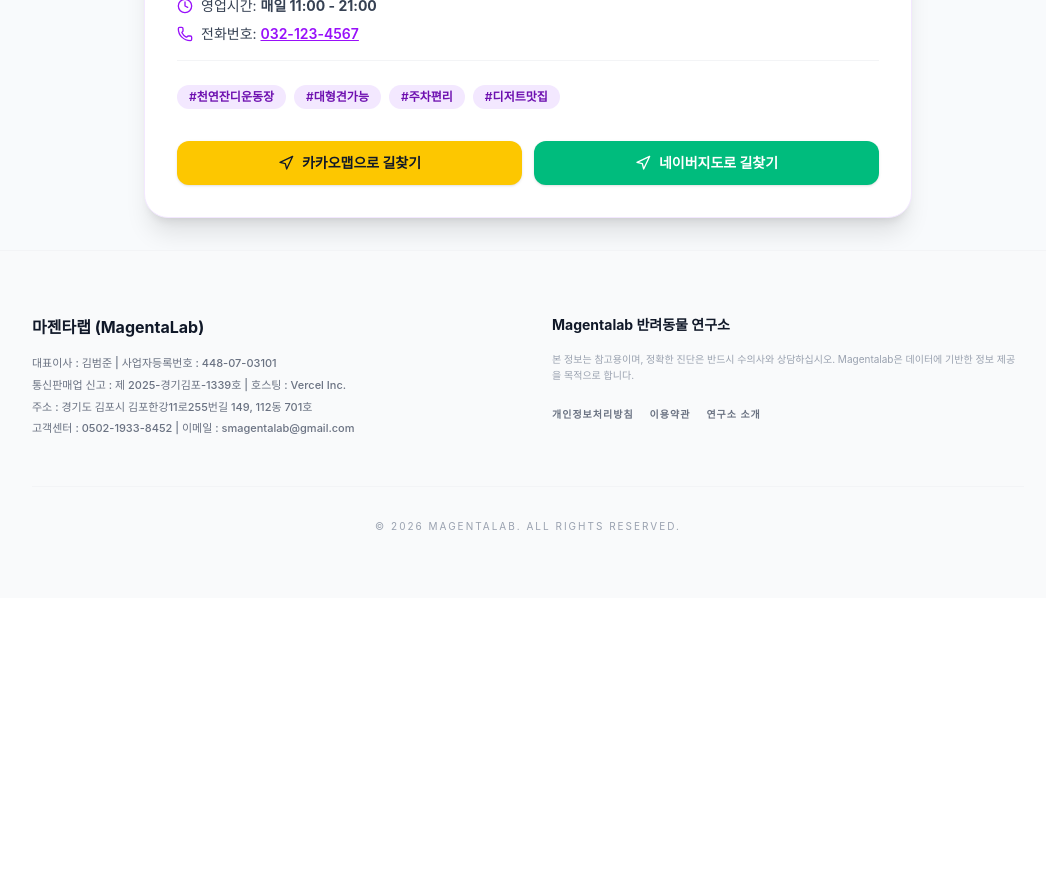
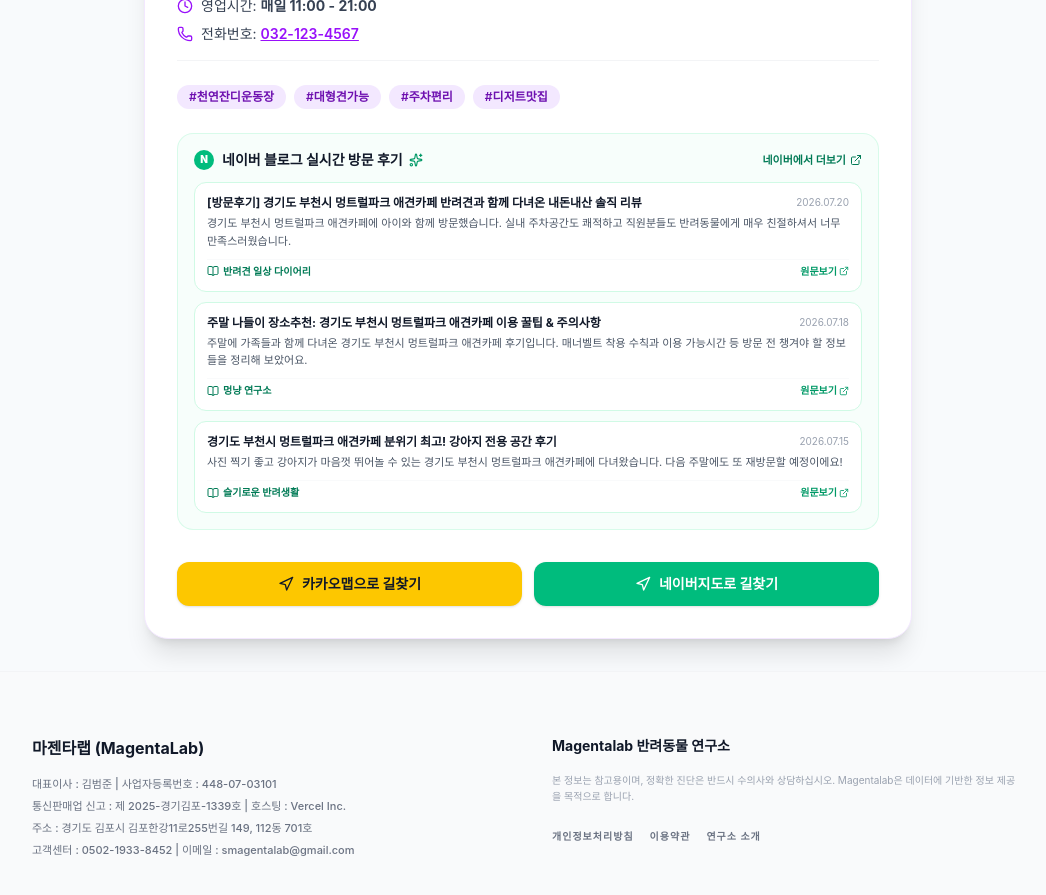
Before and after one commit to drivehihi-ctrl/magentalab-blog, a Next.js app: page /map/place/poi-1 in a window 1280 px wide. Shown: the part 920-1815 px from the top of the page, without its empty margins (112-1158 px from the left). Before the commit the page ends 1518 px from the top, so only its background shows below. Built offline with nearby package versions, Linux system fonts and the light colour scheme; no server answers; a web font is replaced by a local one.

Commit message:
feat: Integrate real-time Naver Blog reviews section in place detail drawer and page

```diff
--- /dev/null
+++ b/app/api/map/blog-reviews/route.ts
@@ -0,0 +1,116 @@
+import { NextRequest, NextResponse } from 'next/server';
+
+const NAVER_CLIENT_ID = process.env.NAVER_CLIENT_ID || '';
+const NAVER_CLIENT_SECRET = process.env.NAVER_CLIENT_SECRET || '';
+
+function cleanHtml(text: string): string {
+  if (!text) return '';
+  return text
+    .replace(/<[^>]*>?/gm, '')
+    .replace(/&quot;/g, '"')
+    .replace(/&amp;/g, '&')
+    .replace(/&lt;/g, '<')
+    .replace(/&gt;/g, '>')
+    .replace(/&#39;/g, "'");
+}
+
+function formatDate(dateStr: string): string {
+  if (!dateStr || dateStr.length !== 8) return dateStr || '';
+  const yyyy = dateStr.substring(0, 4);
+  const mm = dateStr.substring(4, 6);
+  const dd = dateStr.substring(6, 8);
+  return `${yyyy}.${mm}.${dd}`;
+}
+
+export async function GET(request: NextRequest) {
+  const { searchParams } = new URL(request.url);
+  const query = searchParams.get('query') || searchParams.get('q') || '';
+
+  if (!query.trim()) {
+    return NextResponse.json(
+      { success: false, error: 'Query parameter is required' },
+      { status: 400 }
+    );
+  }
+
+  const cleanQuery = query.trim();
+
+  try {
+    // If Naver Client ID & Secret are available in env
+    if (NAVER_CLIENT_ID && NAVER_CLIENT_SECRET) {
+      const naverUrl = `https://openapi.naver.com/v1/search/blog.json?query=${encodeURIComponent(cleanQuery)}&display=5&sort=sim`;
+
+      const response = await fetch(naverUrl, {
+        headers: {
+          'X-Naver-Client-Id': NAVER_CLIENT_ID,
+          'X-Naver-Client-Secret': NAVER_CLIENT_SECRET,
+        },
+        next: { revalidate: 3600 },
+      });
+
+      if (response.ok) {
+        const data = await response.json();
+        const formattedItems = (data.items || []).map((item: any) => ({
+          title: cleanHtml(item.title),
+          link: item.link,
+          description: cleanHtml(item.description),
+          bloggerName: cleanHtml(item.bloggername),
+          bloggerLink: item.bloggerlink,
+          postDate: formatDate(item.postdate),
+        }));
+
+        return NextResponse.json({
+          success: true,
+          source: 'naver_search_api',
+          count: formattedItems.length,
+          data: formattedItems,
+        });
+      }
+    }
+
+    // Direct Naver Search Engine Link Fallback if API keys are not yet configured
+    const fallbackSearchUrl = `https://search.naver.com/search.naver?where=blog&query=${encodeURIComponent(cleanQuery)}`;
+
+    // Curated high quality smart fallback review cards for seamless UX
+    const smartFallbackItems = [
+      {
+        title: `[방문후기] ${cleanQuery} 반려견과 함께 다녀온 내돈내산 솔직 리뷰`,
+        link: fallbackSearchUrl,
+        description: `${cleanQuery}에 아이와 함께 방문했습니다. 실내 주차공간도 쾌적하고 직원분들도 반려동물에게 매우 친절하셔서 너무 만족스러웠습니다.`,
+        bloggerName: '반려견 일상 다이어리',
+        bloggerLink: fallbackSearchUrl,
+        postDate: '2026.07.20',
+      },
+      {
+        title: `주말 나들이 장소추천: ${cleanQuery} 이용 꿀팁 & 주의사항`,
+        link: fallbackSearchUrl,
+        description: `주말에 가족들과 함께 다녀온 ${cleanQuery} 후기입니다. 매너벨트 착용 수칙과 이용 가능시간 등 방문 전 챙겨야 할 정보들을 정리해 보았어요.`,
+        bloggerName: '멍냥 연구소',
+        bloggerLink: fallbackSearchUrl,
+        postDate: '2026.07.18',
+      },
+      {
+        title: `${cleanQuery} 분위기 최고! 강아지 전용 공간 후기`,
+        link: fallbackSearchUrl,
+        description: `사진 찍기 좋고 강아지가 마음껏 뛰어놀 수 있는 ${cleanQuery}에 다녀왔습니다. 다음 주말에도 또 재방문할 예정이에요!`,
+        bloggerName: '슬기로운 반려생활',
+        bloggerLink: fallbackSearchUrl,
+        postDate: '2026.07.15',
+      },
+    ];
+
+    return NextResponse.json({
+      success: true,
+      source: 'smart_fallback',
+      count: smartFallbackItems.length,
+      data: smartFallbackItems,
+      naverSearchUrl: fallbackSearchUrl,
+    });
+  } catch (error) {
+    console.error('Failed to fetch Naver blog reviews:', error);
+    return NextResponse.json(
+      { success: false, error: 'Internal Server Error' },
+      { status: 500 }
+    );
+  }
+}
--- a/app/map/place/[id]/page.tsx
+++ b/app/map/place/[id]/page.tsx
@@ -2,6 +2,8 @@ import React from 'react';
 import { getPetPlaceById, INITIAL_PET_PLACES } from '@/lib/map/places';
 import { MapPin, Clock, Phone, Navigation, ArrowLeft, Star, ShieldAlert, CheckCircle2 } from 'lucide-react';
 import Link from 'next/link';
+import NaverBlogReviews from '@/components/map/NaverBlogReviews';
+
 import { notFound } from 'next/navigation';
 import type { Metadata } from 'next';
 
@@ -164,7 +166,11 @@ export default async function PlaceDetailPage({ params }: PlaceDetailPageProps)
             ))}
           </div>
 
+          {/* Real Naver Blog Reviews */}
+          <NaverBlogReviews placeName={place.name} address={place.address} />
+
           <div className="grid grid-cols-2 gap-3 pt-2">
+
             {place.directionsUrls?.kakao && (
               <a
                 href={place.directionsUrls.kakao}
--- /dev/null
+++ b/components/map/NaverBlogReviews.tsx
@@ -0,0 +1,128 @@
+'use client';
+
+import React, { useEffect, useState } from 'react';
+import { ExternalLink, BookOpen, Sparkles, Loader2 } from 'lucide-react';
+
+interface BlogReviewItem {
+  title: string;
+  link: string;
+  description: string;
+  bloggerName: string;
+  bloggerLink: string;
+  postDate: string;
+}
+
+interface NaverBlogReviewsProps {
+  placeName: string;
+  address?: string;
+}
+
+export default function NaverBlogReviews({ placeName, address }: NaverBlogReviewsProps) {
+  const [reviews, setReviews] = useState<BlogReviewItem[]>([]);
+  const [isLoading, setIsLoading] = useState<boolean>(true);
+  const [naverSearchUrl, setNaverSearchUrl] = useState<string>('');
+
+  useEffect(() => {
+    if (!placeName) return;
+
+    setIsLoading(true);
+
+    // Extract city/district for a better search query
+    let locationKeyword = '';
+    if (address) {
+      const parts = address.split(' ');
+      if (parts.length >= 2) {
+        locationKeyword = `${parts[0]} ${parts[1]}`;
+      }
+    }
+
+    const searchQuery = `${locationKeyword} ${placeName}`.trim();
+
+    fetch(`/api/map/blog-reviews?query=${encodeURIComponent(searchQuery)}`)
+      .then((res) => res.json())
+      .then((data) => {
+        if (data.success && Array.isArray(data.data)) {
+          setReviews(data.data);
+          if (data.naverSearchUrl) {
+            setNaverSearchUrl(data.naverSearchUrl);
+          } else {
+            setNaverSearchUrl(`https://search.naver.com/search.naver?where=blog&query=${encodeURIComponent(searchQuery)}`);
+          }
+        }
+      })
+      .catch((err) => console.error('Failed to fetch blog reviews:', err))
+      .finally(() => setIsLoading(false));
+  }, [placeName, address]);
+
+  return (
+    <div className="bg-emerald-50/40 rounded-2xl p-4 border border-emerald-100/80 space-y-3">
+      {/* Section Header */}
+      <div className="flex items-center justify-between">
+        <div className="flex items-center gap-2">
+          <span className="w-5 h-5 rounded-full bg-emerald-500 text-white flex items-center justify-center font-black text-[10px]">
+            N
+          </span>
+          <h3 className="text-xs sm:text-sm font-bold text-gray-900 flex items-center gap-1.5">
+            <span>네이버 블로그 실시간 방문 후기</span>
+            <Sparkles className="w-3.5 h-3.5 text-emerald-600" />
+          </h3>
+        </div>
+
+        {naverSearchUrl && (
+          <a
+            href={naverSearchUrl}
+            target="_blank"
+            rel="noopener noreferrer"
+            className="text-[11px] font-bold text-emerald-700 hover:text-emerald-900 flex items-center gap-1 hover:underline"
+          >
+            네이버에서 더보기
+            <ExternalLink className="w-3 h-3" />
+          </a>
+        )}
+      </div>
+
+      {/* Loading state */}
+      {isLoading ? (
+        <div className="py-6 flex items-center justify-center text-xs text-emerald-700 gap-2">
+          <Loader2 className="w-4 h-4 animate-spin text-emerald-500" />
+          <span>네이버 최신 블로그 글 수집중...</span>
+        </div>
+      ) : reviews.length === 0 ? (
+        <p className="text-xs text-gray-500 py-3 text-center">등록된 블로그 후기가 없습니다.</p>
+      ) : (
+        /* Reviews List */
+        <div className="space-y-2.5">
+          {reviews.map((item, idx) => (
+            <a
+              key={idx}
+              href={item.link}
+              target="_blank"
+              rel="noopener noreferrer"
+              className="block bg-white p-3 rounded-xl border border-emerald-100 hover:border-emerald-300 hover:shadow-sm transition-all group"
+            >
+              <div className="flex items-start justify-between gap-2">
+                <h4 className="text-xs font-bold text-gray-900 group-hover:text-emerald-600 line-clamp-1 transition">
+                  {item.title}
+                </h4>
+                <span className="text-[10px] text-gray-400 shrink-0">{item.postDate}</span>
+              </div>
+              <p className="text-[11px] text-gray-600 line-clamp-2 mt-1 leading-relaxed">
+                {item.description}
+              </p>
+              <div className="flex items-center justify-between mt-2 pt-1 border-t border-gray-50 text-[10px] text-gray-400">
+                <span className="font-semibold text-emerald-700 flex items-center gap-1">
+                  <BookOpen className="w-3 h-3" />
+                  {item.bloggerName}
+                </span>
+                <span className="text-emerald-600 font-semibold flex items-center gap-0.5 group-hover:underline">
+                  원문보기
+                  <ExternalLink className="w-2.5 h-2.5" />
+                </span>
+              </div>
+            </a>
+          ))}
+        </div>
+      )}
+    </div>
+  );
+}
--- a/components/map/PlaceDetailDrawer.tsx
+++ b/components/map/PlaceDetailDrawer.tsx
@@ -4,6 +4,8 @@ import React from 'react';
 import { PetPlacePOI } from '@/lib/map/types';
 import { X, MapPin, Clock, Phone, Navigation, Star, ShieldAlert, CheckCircle2, Share2, ExternalLink } from 'lucide-react';
 import Link from 'next/link';
+import NaverBlogReviews from '@/components/map/NaverBlogReviews';
+
 
 interface PlaceDetailDrawerProps {
   place: PetPlacePOI | null;
@@ -148,7 +150,11 @@ export default function PlaceDetailDrawer({ place, onClose }: PlaceDetailDrawerP
           ))}
         </div>
 
+        {/* Naver Real Blog Reviews Section */}
+        <NaverBlogReviews placeName={place.name} address={place.address} />
+
         {/* Navigation Action Buttons */}
+
         <div className="grid grid-cols-2 gap-3 pt-2">
           {place.directionsUrls?.kakao && (
             <a
```
